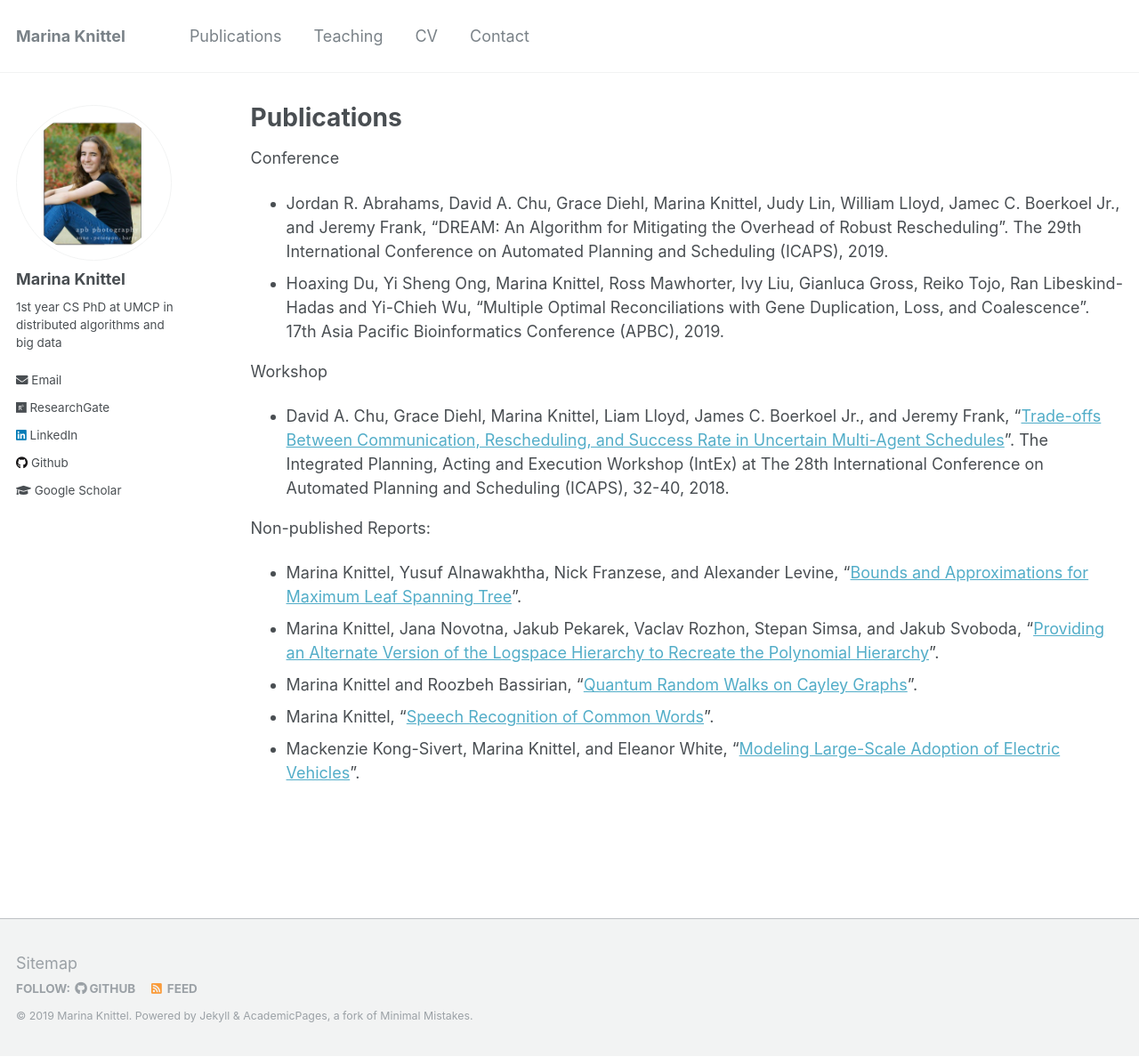
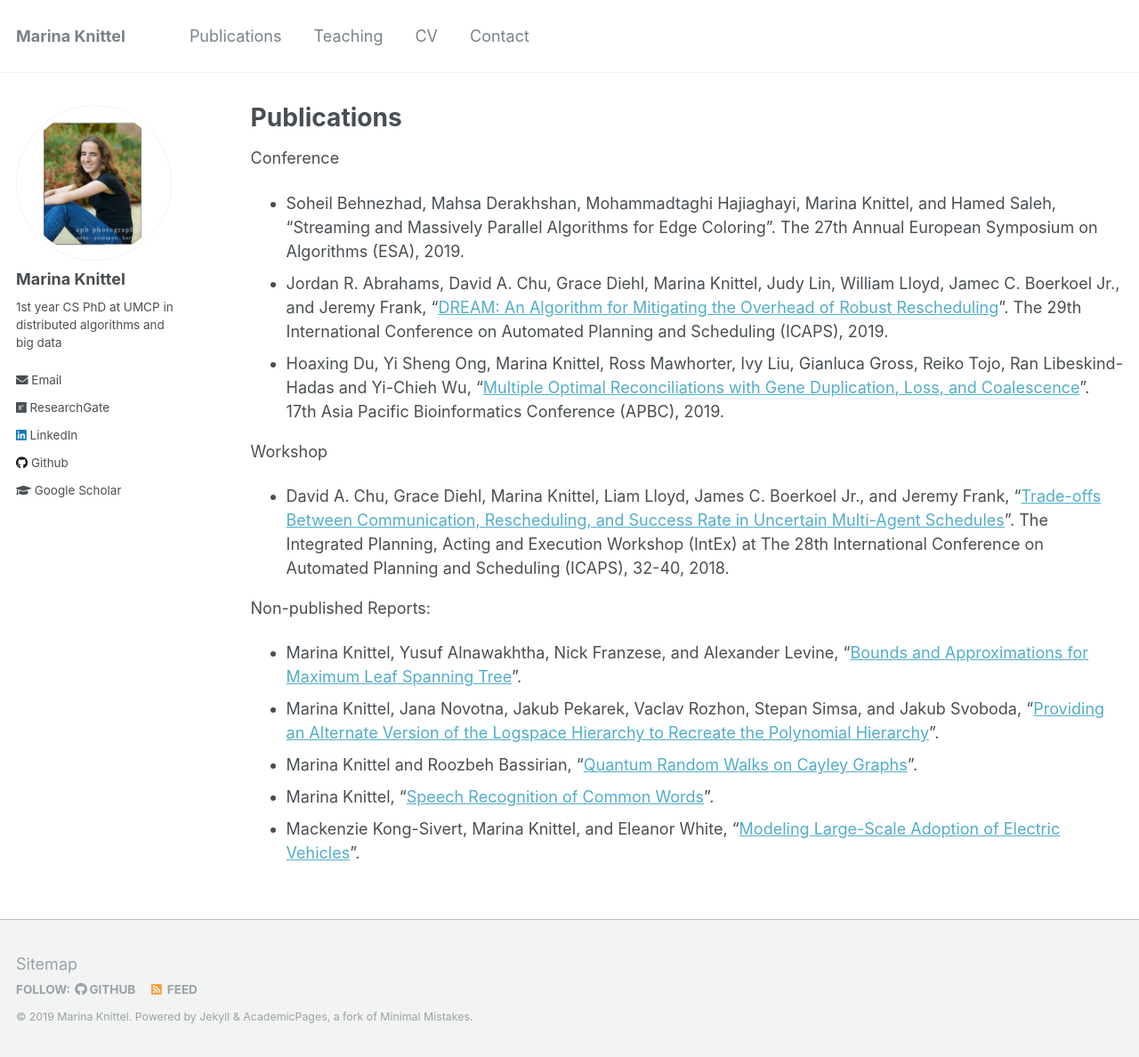
Before and after one commit to mknittel/mknittel.github.io, a Jekyll site: the page built from _pages/publications.md, in a window 1280 px wide and 1188 px high. Shown: the whole window at 89% size. Built offline with Jekyll 4.4.1, drawn with Linux system fonts in a browser that asks for light colours.

Commit message:
Updated pubs

```diff
--- a/_pages/publications.md
+++ b/_pages/publications.md
@@ -6,8 +6,9 @@ author_profile: true
 ---
 
 Conference
-* Jordan R. Abrahams, David A. Chu, Grace Diehl, Marina Knittel, Judy Lin, William Lloyd, Jamec C. Boerkoel Jr., and Jeremy Frank, "DREAM: An Algorithm for Mitigating the Overhead of Robust Rescheduling". The 29th International Conference on Automated Planning and Scheduling (ICAPS), 2019.
-* Hoaxing  Du,  Yi  Sheng  Ong,  Marina  Knittel,  Ross  Mawhorter,  Ivy  Liu,  Gianluca  Gross,  Reiko Tojo, Ran Libeskind-Hadas and Yi-Chieh Wu, "Multiple Optimal Reconciliations with Gene Duplication,  Loss,  and  Coalescence". 17th Asia Pacific Bioinformatics Conference (APBC), 2019.
+* Soheil Behnezhad, Mahsa Derakhshan, Mohammadtaghi Hajiaghayi, Marina Knittel, and Hamed Saleh, "Streaming and Massively Parallel Algorithms for Edge Coloring". The 27th Annual European Symposium on Algorithms (ESA), 2019.
+* Jordan R. Abrahams, David A. Chu, Grace Diehl, Marina Knittel, Judy Lin, William Lloyd, Jamec C. Boerkoel Jr., and Jeremy Frank, "[DREAM: An Algorithm for Mitigating the Overhead of Robust Rescheduling](https://mknittel.github.io/publications/Abrahams-et-al-ICAPS-2019)". The 29th International Conference on Automated Planning and Scheduling (ICAPS), 2019.
+* Hoaxing  Du,  Yi  Sheng  Ong,  Marina  Knittel,  Ross  Mawhorter,  Ivy  Liu,  Gianluca  Gross,  Reiko Tojo, Ran Libeskind-Hadas and Yi-Chieh Wu, "[Multiple Optimal Reconciliations with Gene Duplication,  Loss,  and  Coalescence](https://mknittel.github.io/publications/Du-et-al-APBC-2019)". 17th Asia Pacific Bioinformatics Conference (APBC), 2019.
 
 Workshop
 * David A. Chu, Grace Diehl, Marina Knittel, Liam Lloyd, James C. Boerkoel Jr., and Jeremy Frank, "[Trade-offs Between Communication, Rescheduling, and Success Rate in Uncertain Multi-Agent Schedules](https://mknittel.github.io/publications/Chu-et-al-INTEX-2018)".  The Integrated Planning, Acting and Execution Workshop (IntEx) at The 28th International Conference on Automated Planning and Scheduling (ICAPS), 32-40, 2018.
```
Also changed, not shown: 2 other files.
